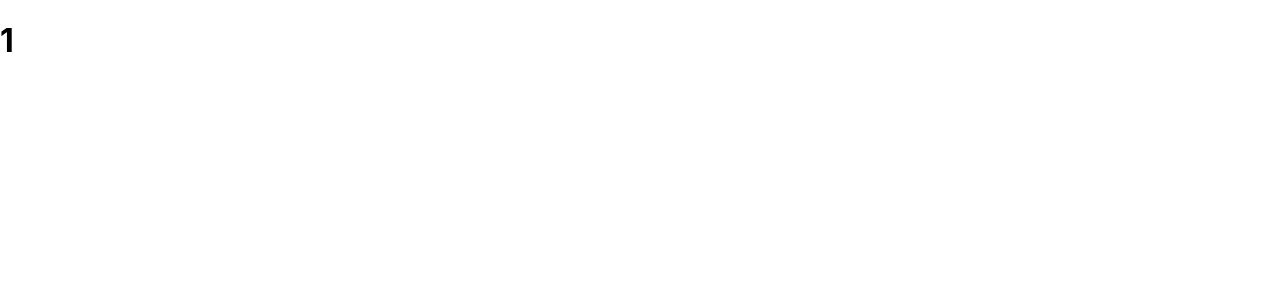
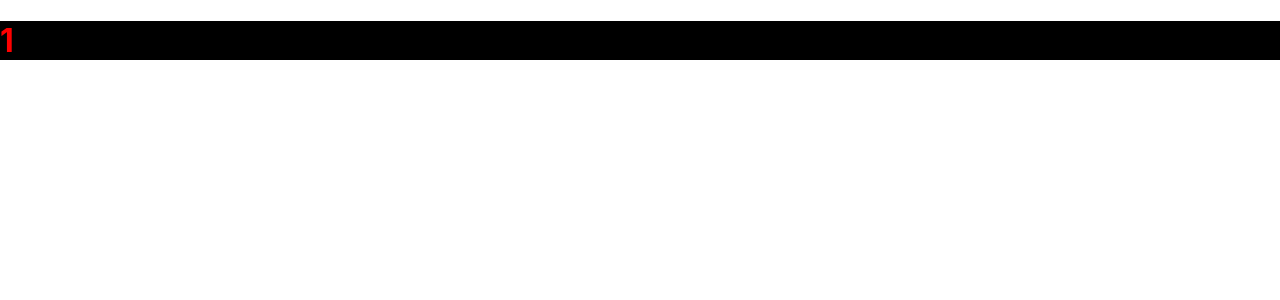
Before and after one commit to so-martinez/React-JS-Crash-Course, a React (Create React App) app in the folder task-tracker/: page / in a window 1280 px wide. Shown: the top 300 px of the page. Built offline with nearby package versions, Linux system fonts and the light colour scheme.

Commit message:
inline styling

```diff
--- a/task-tracker/src/components/Header.js
+++ b/task-tracker/src/components/Header.js
@@ -5,7 +5,7 @@
 const Header = ({title}) => {
     return (
         <header>
-            <h1>{title}</h1>
+            <h1 style={{color:'red', backgroundColor: 'black'}}>{title}</h1>
         </header>
     )
 }
```
